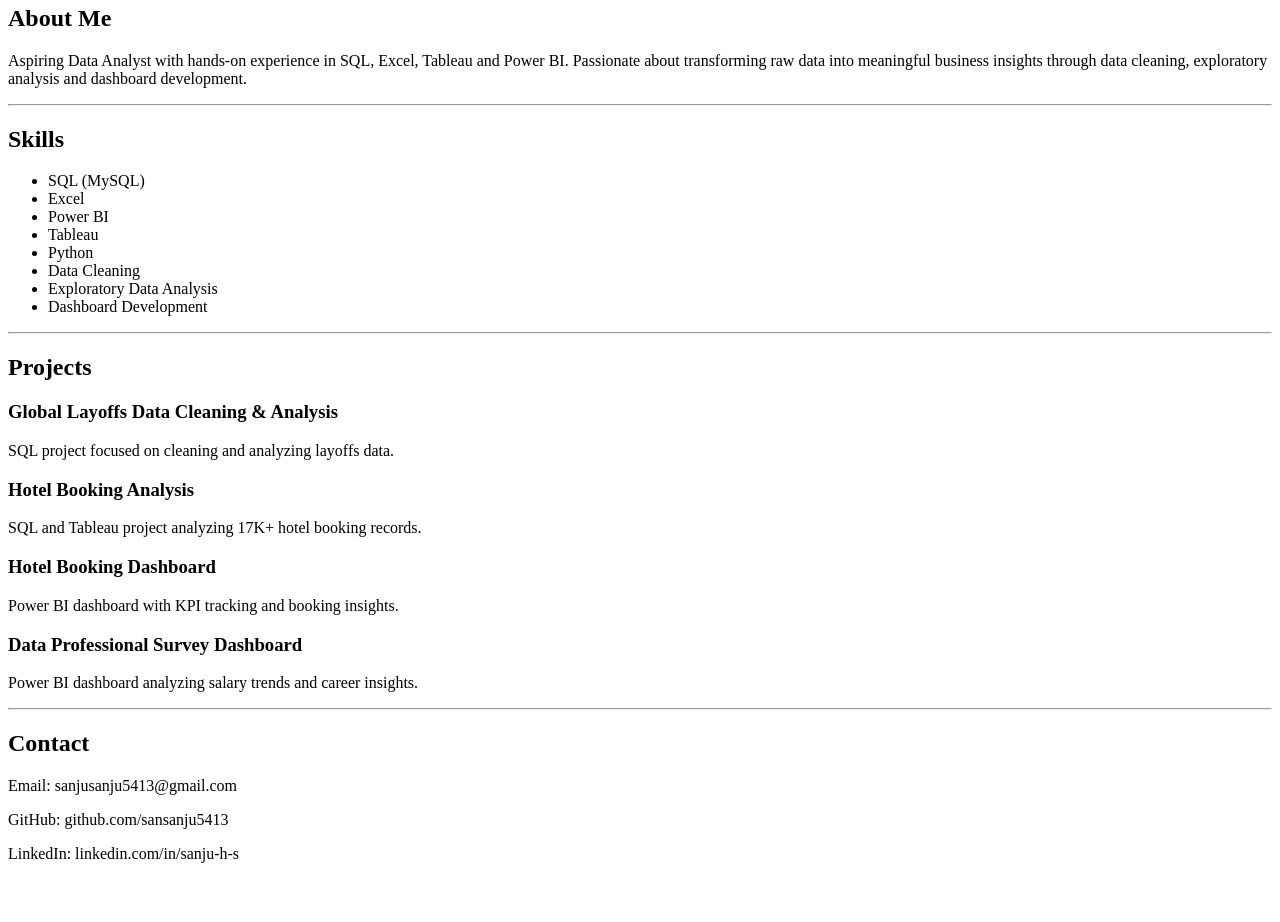
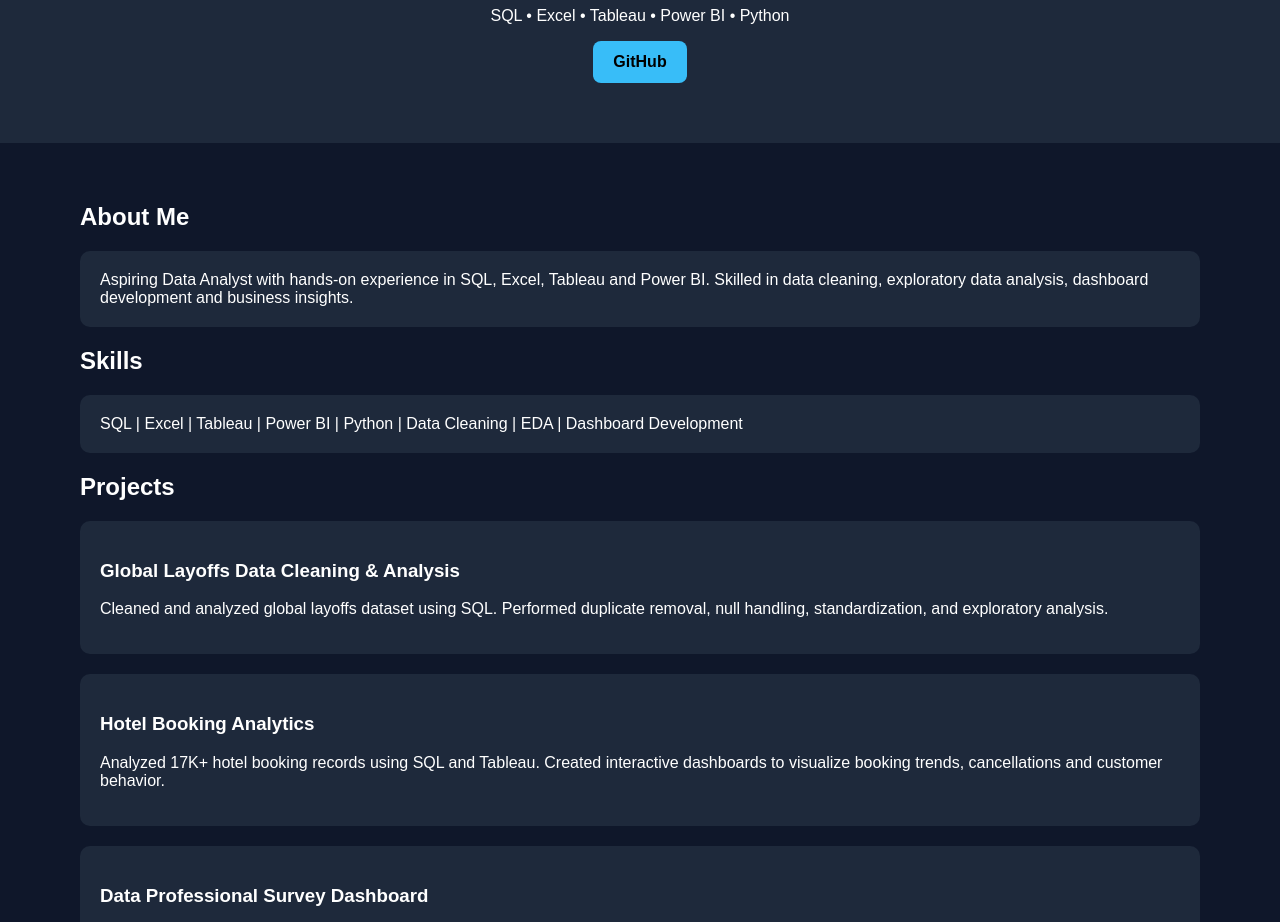
Before and after one commit to sansanju5413/sansanju5413.github.io, a plain HTML site: page index.html in a window 1280 px wide. Shown: the part 178-1100 px from the top of the page. Before the commit the page ends 1057 px from the top, so only its background shows below. Drawn offline with Linux system fonts and the light colour scheme.

Commit message:
Update index.html

```diff
--- a/index.html
+++ b/index.html
@@ -2,69 +2,125 @@
 <html>
 <head>
 <title>Sanju H S | Data Analyst Portfolio</title>
+
+<style>
+body{
+    font-family: Arial, sans-serif;
+    margin:0;
+    background:#0f172a;
+    color:white;
+}
+
+header{
+    text-align:center;
+    padding:60px;
+    background:#1e293b;
+}
+
+h1{
+    font-size:48px;
+    margin:0;
+}
+
+.subtitle{
+    color:#38bdf8;
+    font-size:22px;
+}
+
+section{
+    padding:40px 80px;
+}
+
+.card{
+    background:#1e293b;
+    padding:20px;
+    margin:20px 0;
+    border-radius:10px;
+}
+
+a{
+    color:#38bdf8;
+    text-decoration:none;
+}
+
+.btn{
+    display:inline-block;
+    padding:12px 20px;
+    background:#38bdf8;
+    color:black;
+    border-radius:8px;
+    font-weight:bold;
+}
+</style>
 </head>
 
 <body>
 
-    <h1>Sanju H S</h1>
-
-    <h2>Aspiring Data Analyst</h2>
+<header>
+<h1>SANJU H S</h1>
+<p class="subtitle">Aspiring Data Analyst</p>
 
 <p>
-        SQL | Excel | Power BI | Tableau | Python
+SQL • Excel • Tableau • Power BI • Python
 </p>
 
-    <hr>
+<a class="btn" href="https://github.com/sansanju5413">
+GitHub
+</a>
+</header>
 
+<section>
 <h2>About Me</h2>
 
-    <p>
+<div class="card">
 Aspiring Data Analyst with hands-on experience in SQL, Excel,
-        Tableau and Power BI. Passionate about transforming raw data
-        into meaningful business insights through data cleaning,
-        exploratory analysis and dashboard development.
-    </p>
-
-    <hr>
+Tableau and Power BI. Skilled in data cleaning, exploratory
+data analysis, dashboard development and business insights.
+</div>
 
 <h2>Skills</h2>
 
-    <ul>
-        <li>SQL (MySQL)</li>
-        <li>Excel</li>
-        <li>Power BI</li>
-        <li>Tableau</li>
-        <li>Python</li>
-        <li>Data Cleaning</li>
-        <li>Exploratory Data Analysis</li>
-        <li>Dashboard Development</li>
-    </ul>
-
-    <hr>
+<div class="card">
+SQL | Excel | Tableau | Power BI | Python |
+Data Cleaning | EDA | Dashboard Development
+</div>
 
 <h2>Projects</h2>
 
+<div class="card">
 <h3>Global Layoffs Data Cleaning & Analysis</h3>
-    <p>SQL project focused on cleaning and analyzing layoffs data.</p>
+<p>
+Cleaned and analyzed global layoffs dataset using SQL.
+Performed duplicate removal, null handling, standardization,
+and exploratory analysis.
+</p>
+</div>
 
-    <h3>Hotel Booking Analysis</h3>
-    <p>SQL and Tableau project analyzing 17K+ hotel booking records.</p>
+<div class="card">
+<h3>Hotel Booking Analytics</h3>
+<p>
+Analyzed 17K+ hotel booking records using SQL and Tableau.
+Created interactive dashboards to visualize booking trends,
+cancellations and customer behavior.
+</p>
+</div>
 
-    <h3>Hotel Booking Dashboard</h3>
-    <p>Power BI dashboard with KPI tracking and booking insights.</p>
-
+<div class="card">
 <h3>Data Professional Survey Dashboard</h3>
-    <p>Power BI dashboard analyzing salary trends and career insights.</p>
-
-    <hr>
+<p>
+Built Power BI dashboard analyzing salaries, favorite
+programming languages and work-life balance.
+</p>
+</div>
 
 <h2>Contact</h2>
 
-    <p>Email: sanjusanju5413@gmail.com</p>
+<div class="card">
+Email: sanjusanju5413@gmail.com <br><br>
+LinkedIn: linkedin.com/in/sanju-h-s
+</div>
 
-    <p>GitHub: github.com/sansanju5413</p>
-
-    <p>LinkedIn: linkedin.com/in/sanju-h-s</p>
+</section>
 
 </body>
 </html>
```
Lines whose indentation alone changed are shown as unchanged.
